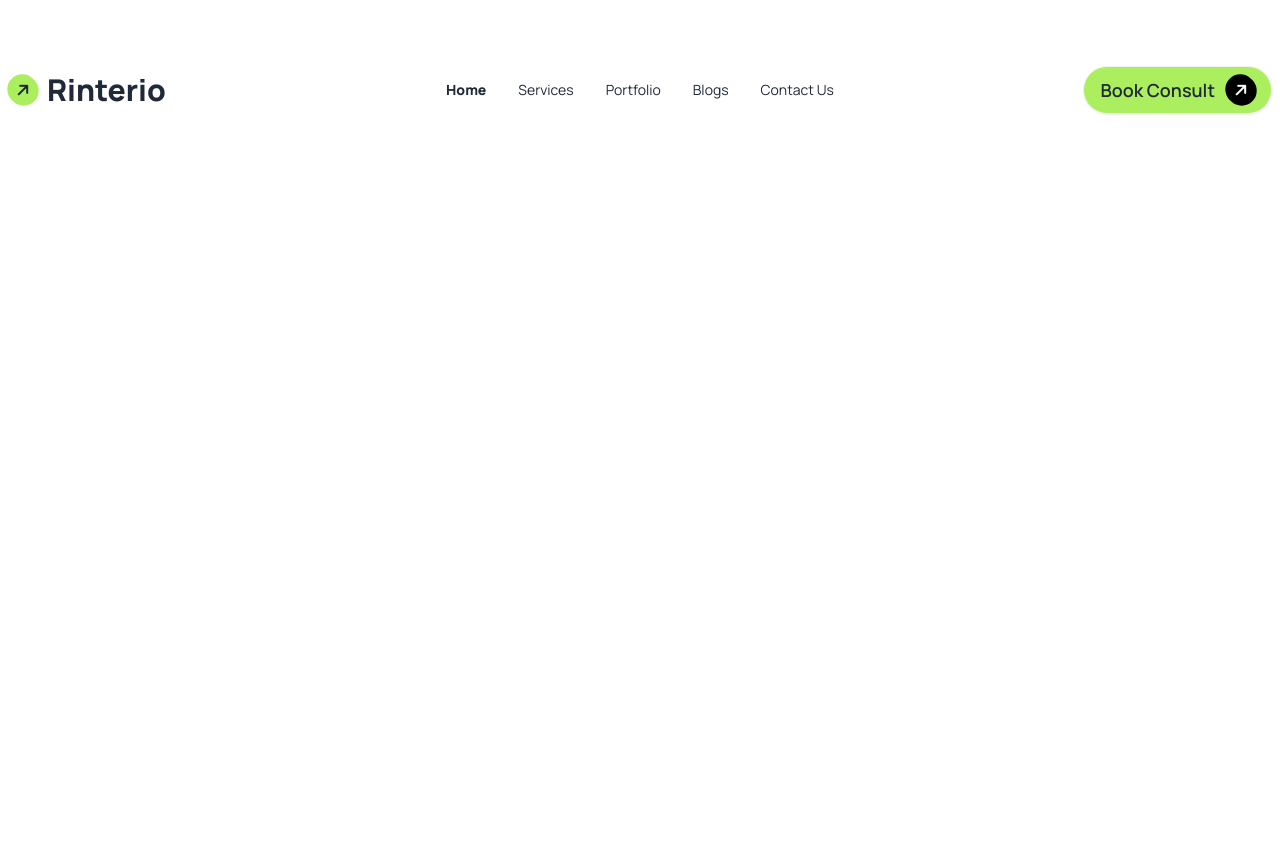
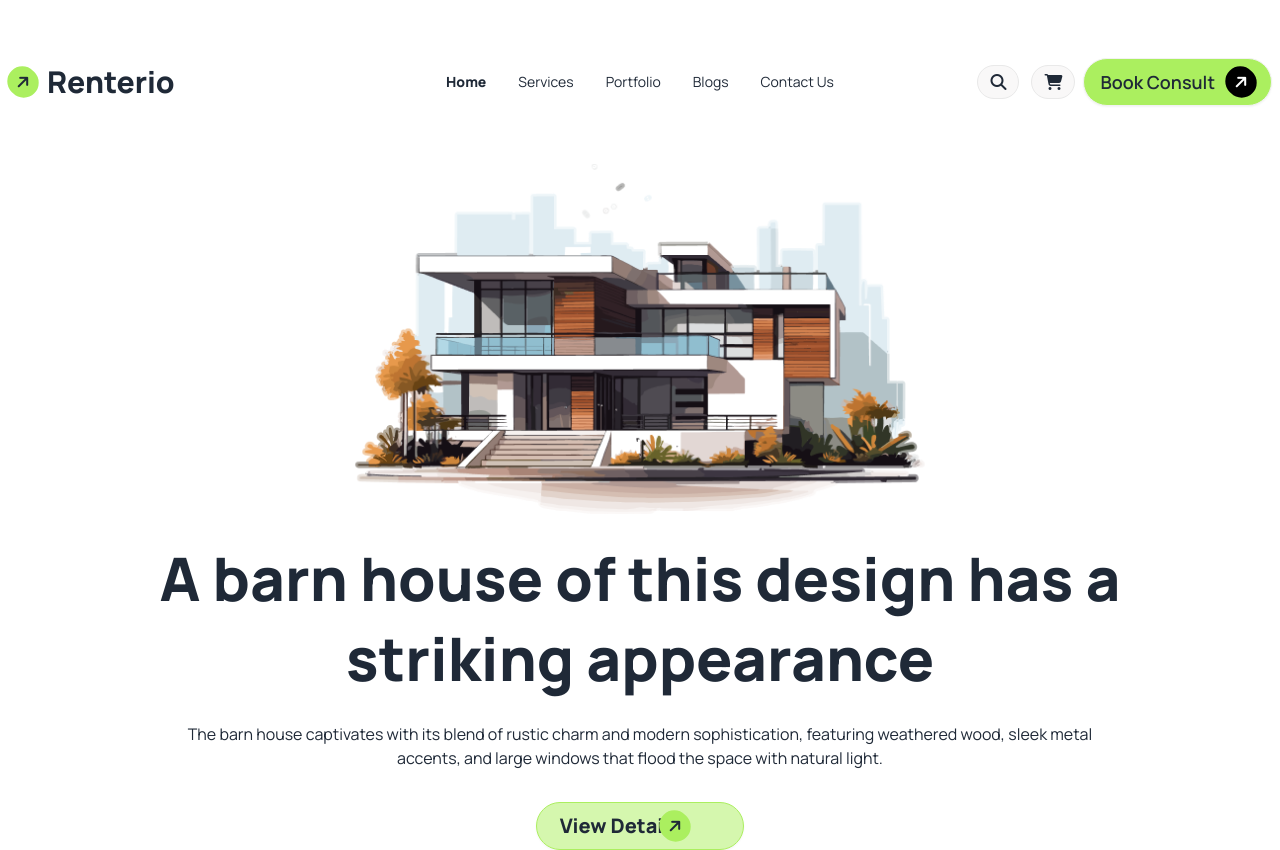
Before and after one commit to Tanvir4312/assignment-03, a plain HTML site: page index.html in a window 1280 px wide. Shown: the top 850 px of the page. Before the commit the page ends 800 px from the top, so only its background shows below. Drawn offline with nearby package versions, Linux system fonts and the light colour scheme.

Commit message:
banner section and responsive add

```diff
--- a/index.html
+++ b/index.html
@@ -4,7 +4,7 @@
 <head>
     <meta charset="UTF-8">
     <meta name="viewport" content="width=device-width, initial-scale=1.0">
-    <title>Document</title>
+    <title>Renterio</title>
     <link rel="stylesheet" href="styles/styles.css">
     <!-- DaisyUI -->
     <link href="https://cdn.jsdelivr.net/npm/daisyui@4.12.14/dist/full.min.css" rel="stylesheet" type="text/css" />
@@ -33,15 +33,16 @@
 </head>
 
 <body class="manrope-font">
-    <header class="container mx-auto">
-        <div class="navbar relative my-14">
+    <header class="">
+        <nav class="container mx-auto">
+            <div class="navbar relative py-14">
                 <div class="navbar-start">
                     <div class="absolute right-0">
                         <div class="dropdown">
                             <div tabindex="0" role="button"
                                 class="btn btn-ghost mr-2 lg:hidden border border-[rgba(233,233,233)] rounded-full bg-[#f9f8f8]">
-                            <svg xmlns="http://www.w3.org/2000/svg" class="h-5 w-5" fill="none"
-                                viewBox="0 0 24 24" stroke="currentColor">
+                                <svg xmlns="http://www.w3.org/2000/svg" class="h-5 w-5" fill="none" viewBox="0 0 24 24"
+                                    stroke="currentColor">
                                     <path stroke-linecap="round" stroke-linejoin="round" stroke-width="2"
                                         d="M4 6h16M4 12h8m-8 6h16" />
                                 </svg>
@@ -59,7 +60,7 @@
                         </div>
                     </div>
                     <i class="fa-solid fa-arrow-right -rotate-45 bg-bgBtnColor p-2 rounded-full	"></i>
-                <a class="btn btn-ghost font-extrabold text-3xl pl-2">Rinterio</a>
+                    <a class="btn btn-ghost font-extrabold text-3xl pl-2">Renterio</a>
                 </div>
                 <div class="navbar-center hidden lg:flex">
                     <ul class="menu menu-horizontal px-1">
@@ -68,12 +69,26 @@
                         <li><a>Portfolio</a></li>
                         <li><a>Blogs</a></li>
                         <li><a>Contact Us</a></li>
+
                     </ul>
+
                 </div>
+
+
+
                 <div class="navbar-end hidden md:block">
                     <div class="flex justify-end">
+                        <div class="flex items-center gap-3 mr-2">
+                            <div class="px-3 py-1 border border-[rgba(233,233,233)] rounded-full bg-[#f9f8f8]">
+                                <i class="fa-solid fa-magnifying-glass"></i>
+                            </div>
+                            <div class="px-3 py-1 border border-[rgba(233,233,233)] rounded-full bg-[#f9f8f8]">
+                                <i class="fa-solid fa-cart-shopping"></i>
+                            </div>
+                        </div>
                         <div class="relative ">
-                        <button class="btn bg-bgBtnColor rounded-3xl pr-14 text-lg font-semibold">Book Consult</button>
+                            <button class="btn bg-bgBtnColor rounded-3xl pr-14 text-lg font-semibold">Book
+                                Consult</button>
                             <i
                                 class="fa-solid fa-arrow-right -rotate-45 bg-black text-white p-2 rounded-full absolute top-2 right-4 "></i>
 
@@ -82,6 +97,37 @@
                     </div>
                 </div>
             </div>
+        </nav>
+        <section class="banner text-center">
+            <div class="flex justify-center px-14">
+                <img src="./assets/banner.png" alt="">
+            </div>
+            <div class="mt-6">
+                <h1 class="text-3xl md:text-6xl font-extrabold md:leading-[80px]">A barn house of this design
+                    has a <br>striking appearance
+                </h1>
+                <p class="mt-6 mb-8 px-5">The barn house captivates with its blend of rustic charm and modern
+                    sophistication,
+                    featuring weathered wood, sleek metal <br> accents, and large windows that flood the space with
+                    natural light.</p>
+                <div class="relative flex px-2 md:justify-center md:items-center">
+                    <div class="w-full text-start md:text-center">
+                        <button
+                            class="btn border border-[rgba(171,239,95)] bg-[rgba(171,239,95,0.5)] rounded-3xl mainColor text-xl font-extrabold pr-14 l w-full md:w-52">View
+                            Details</button>
+
+                    </div>
+                    <div>
+                        <i
+                            class="fa-solid fa-arrow-right -rotate-45 bg-bgBtnColor p-2 rounded-full absolute bottom-2 right-[590px]"></i>
+
+                        <i
+                            class="md:hidden absolute top-3 right-20 fa-solid fa-arrow-right -rotate-45 bg-bgBtnColor p-2 rounded-full"></i>
+                    </div>
+                </div>
+            </div>
+
+        </section>
     </header>
 </body>
 
```
Also changed, not shown: styles/styles.css (line endings or trailing spaces). Lines whose indentation alone changed are shown as unchanged.
